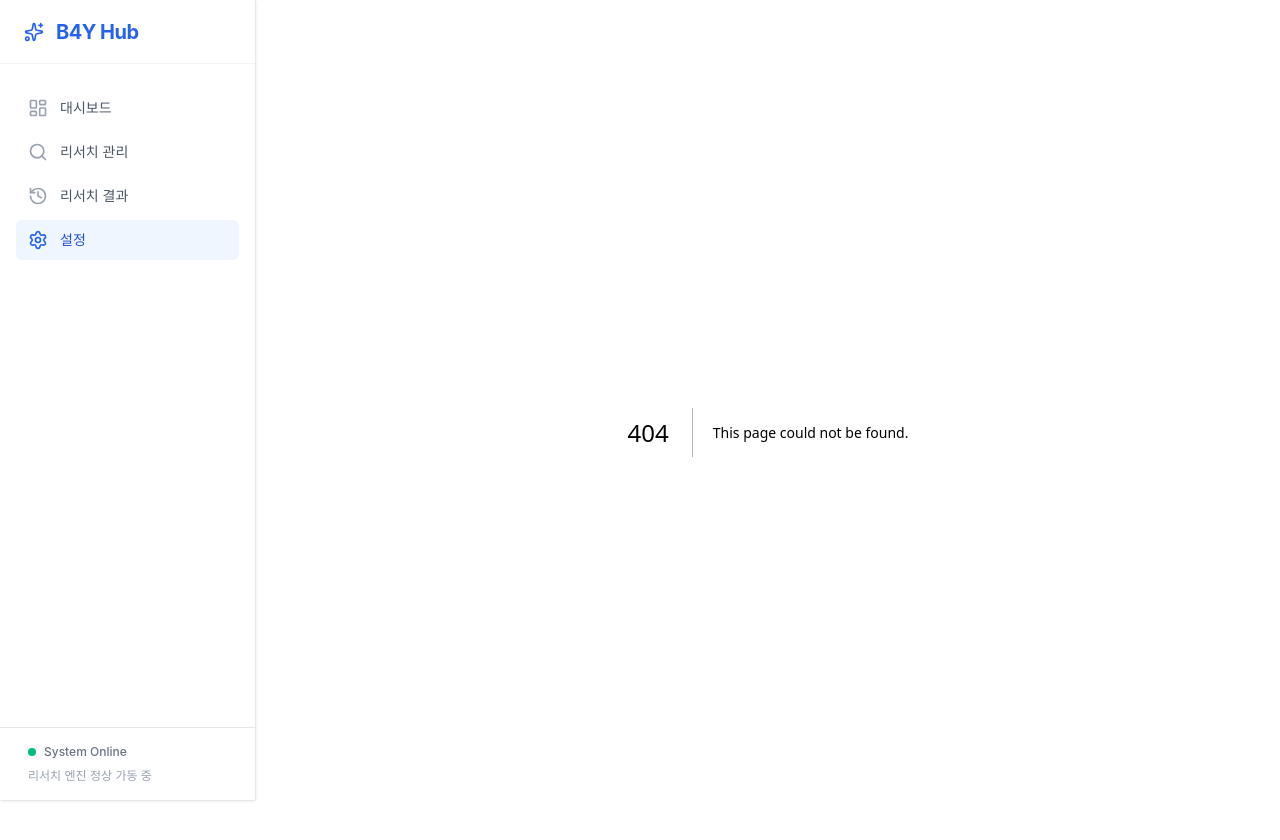
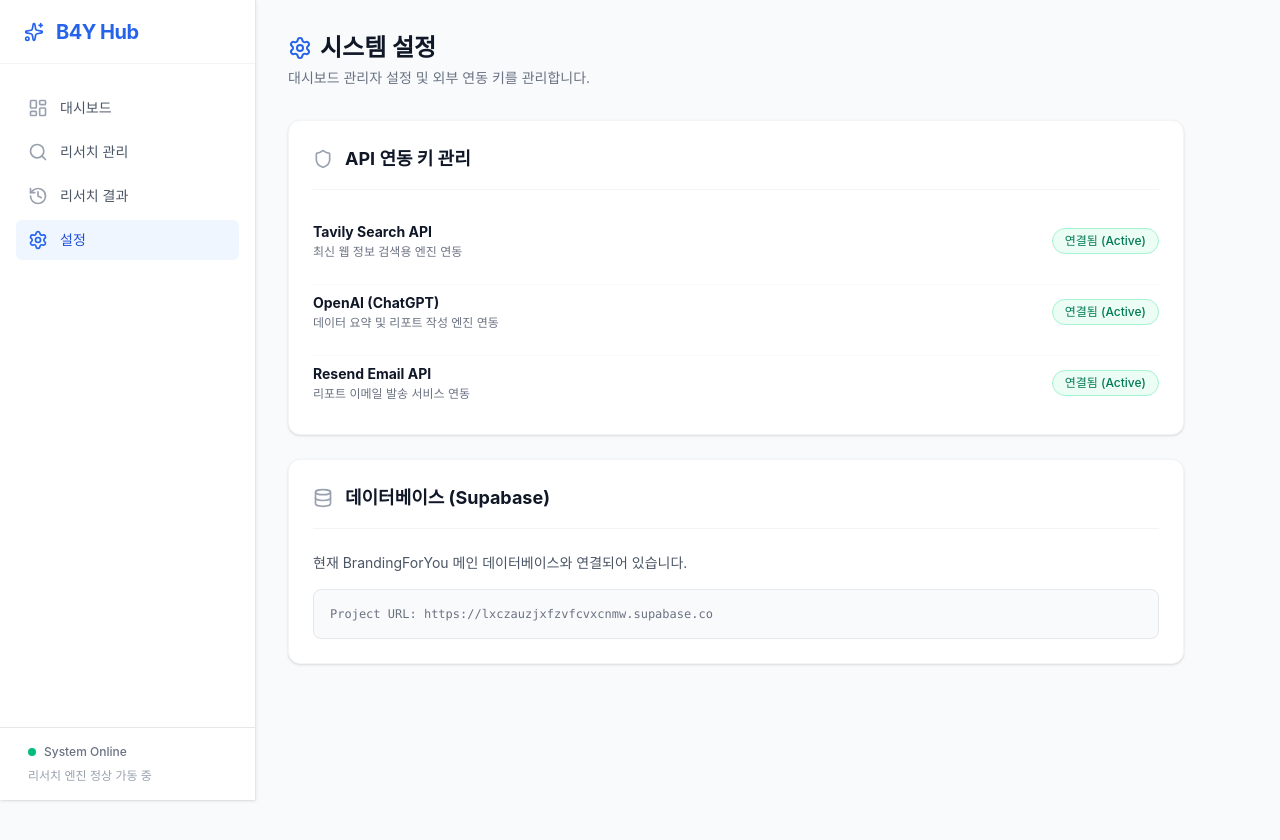
Before and after one commit to goodemotion10-prog/brandingforyou-dashboard, a Next.js app: page /settings in a window 1280 px wide. Before the commit this address had no page. Shown: the top 840 px of the page. After the commit the page ends 800 px from the top, so only its background shows below. Built offline with nearby package versions, Linux system fonts and the light colour scheme.

Commit message:
feat: integrate real Supabase data to dashboard and add history/settings pages

```diff
--- /dev/null
+++ b/src/app/history/page.tsx
@@ -0,0 +1,72 @@
+"use client";
+
+import { useState, useEffect } from "react";
+import { supabase } from "@/lib/supabase";
+import { Loader2, History, FileText, Calendar } from "lucide-react";
+
+export default function HistoryPage() {
+  const [results, setResults] = useState<any[]>([]);
+  const [loading, setLoading] = useState(true);
+
+  useEffect(() => {
+    async function fetchResults() {
+      setLoading(true);
+      const { data } = await supabase
+        .from('research_results')
+        .select('*')
+        .order('created_at', { ascending: false });
+
+      if (data) setResults(data);
+      setLoading(false);
+    }
+    fetchResults();
+  }, []);
+
+  return (
+    <div className="max-w-5xl animate-in fade-in duration-500">
+      <header className="flex justify-between items-end mb-8">
+        <div>
+          <h1 className="text-2xl font-bold text-gray-900 mb-1 flex items-center gap-2">
+            <History className="w-6 h-6 text-brand-600" />
+            리서치 결과 (History)
+          </h1>
+          <p className="text-sm text-gray-500">자동으로 수집된 리서치 리포트 기록을 확인합니다.</p>
+        </div>
+      </header>
+
+      {loading ? (
+        <div className="flex flex-col items-center justify-center py-20">
+          <Loader2 className="w-8 h-8 text-brand-500 animate-spin mb-4" />
+          <p className="text-sm text-gray-500">기록을 불러오는 중...</p>
+        </div>
+      ) : results.length === 0 ? (
+        <div className="bg-white rounded-xl p-16 flex flex-col items-center justify-center text-center shadow-sm border border-gray-100">
+          <div className="w-16 h-16 bg-gray-50 rounded-full flex items-center justify-center mb-4 border border-gray-100">
+            <FileText className="w-8 h-8 text-gray-400" />
+          </div>
+          <h3 className="text-lg font-bold text-gray-900 mb-2">수집된 리서치 결과가 없습니다</h3>
+          <p className="text-sm text-gray-500 max-w-sm">
+            리서치 스케줄러가 실행되면 이곳에 결과가 쌓입니다.
+          </p>
+        </div>
+      ) : (
+        <div className="space-y-4">
+          {results.map((result) => (
+            <div key={result.id} className="bg-white rounded-xl p-6 shadow-sm border border-gray-100 hover:border-brand-200 transition-colors">
+              <div className="flex justify-between items-start mb-4">
+                <h3 className="text-lg font-bold text-gray-900">{result.title}</h3>
+                <span className="flex items-center gap-1.5 text-xs font-medium text-gray-500 bg-gray-50 px-2.5 py-1.5 rounded-md border border-gray-200">
+                  <Calendar className="w-3.5 h-3.5" />
+                  {new Date(result.created_at).toLocaleString('ko-KR')}
+                </span>
+              </div>
+              <div className="prose prose-sm prose-slate max-w-none text-gray-600 border-t border-gray-100 pt-4">
+                <div dangerouslySetInnerHTML={{ __html: result.summary ? result.summary.replace(/\n/g, '<br/>') : '내용이 없습니다.' }} />
+              </div>
+            </div>
+          ))}
+        </div>
+      )}
+    </div>
+  );
+}
--- a/src/app/page.tsx
+++ b/src/app/page.tsx
@@ -1,20 +1,64 @@
+"use client";
+
+import { useState, useEffect } from "react";
 import {
   Users,
   Search,
   Mail,
   TrendingUp,
   ExternalLink,
-  ChevronRight
+  ChevronRight,
+  Loader2
 } from "lucide-react";
 import Link from "next/link";
+import { supabase } from "@/lib/supabase";
+
+export default function Home() {
+  const [loading, setLoading] = useState(true);
+  const [taskCount, setTaskCount] = useState(0);
+  const [resultCount, setResultCount] = useState(0);
+  const [recentResults, setRecentResults] = useState<any[]>([]);
+
+  useEffect(() => {
+    async function fetchData() {
+      setLoading(true);
+
+      // 1. 활성 리서치 태스크 수 가져오기
+      const { count: tCount } = await supabase
+        .from('research_tasks')
+        .select('*', { count: 'exact', head: true })
+        .eq('status', 'active');
+
+      if (tCount !== null) setTaskCount(tCount);
+
+      // 2. 전체 리서치 발송(결과) 수 가져오기
+      const { count: rCount } = await supabase
+        .from('research_results')
+        .select('*', { count: 'exact', head: true });
+
+      if (rCount !== null) setResultCount(rCount);
+
+      // 3. 최근 리서치 결과 가져오기 (타임라인용)
+      const { data: results } = await supabase
+        .from('research_results')
+        .select('*')
+        .order('created_at', { ascending: false })
+        .limit(3);
+
+      if (results) setRecentResults(results);
+
+      setLoading(false);
+    }
+
+    fetchData();
+  }, []);
 
   const stats = [
-  { label: "관리 업체", value: "12", sub: "+2 이번 달", icon: Users, color: "text-blue-600 bg-blue-50" },
-  { label: "주간 리서치", value: "48", sub: "85% 성공률", icon: Search, color: "text-indigo-600 bg-indigo-50" },
-  { label: "알림 발송", value: "124", sub: "실시간", icon: Mail, color: "text-emerald-600 bg-emerald-50" },
+    { label: "관리 업체 (활성)", value: loading ? "-" : taskCount, sub: "현재 가동 중", icon: Users, color: "text-blue-600 bg-blue-50" },
+    { label: "주간 리서치 수집", value: loading ? "-" : resultCount, sub: "누적 수집량", icon: Search, color: "text-indigo-600 bg-indigo-50" },
+    { label: "알림 발송", value: loading ? "-" : resultCount, sub: "정상 발송됨", icon: Mail, color: "text-emerald-600 bg-emerald-50" },
   ];
 
-export default function Home() {
   return (
     <div className="max-w-7xl mx-auto animate-in fade-in duration-500">
       <header className="mb-8">
@@ -32,11 +76,15 @@ export default function Home() {
             <div>
               <p className="text-sm font-medium text-gray-500 mb-1">{stat.label}</p>
               <div className="flex items-baseline gap-2">
-                <span className="text-2xl font-bold text-gray-900">{stat.value}</span>
+                <span className="text-2xl font-bold text-gray-900">
+                  {loading ? <Loader2 className="w-5 h-5 animate-spin text-gray-400 inline-block" /> : stat.value}
+                </span>
+                {!loading && (
                   <span className="text-xs font-medium text-emerald-600 flex items-center gap-0.5">
                     <TrendingUp className="w-3 h-3" />
                     {stat.sub}
                   </span>
+                )}
               </div>
             </div>
             <div className={`w-12 h-12 rounded-lg flex items-center justify-center ${stat.color}`}>
@@ -50,28 +98,41 @@ export default function Home() {
         <section className="lg:col-span-3 bg-white rounded-xl p-6 shadow-sm border border-gray-100">
           <div className="flex justify-between items-center mb-6">
             <h2 className="text-lg font-bold text-gray-900">최근 리서치 타임라인</h2>
-            <button className="text-sm font-medium text-brand-600 hover:text-brand-700 flex items-center gap-1">
+            <Link href="/history" className="text-sm font-medium text-brand-600 hover:text-brand-700 flex items-center gap-1">
               전체 보기 <ChevronRight className="w-4 h-4" />
-            </button>
+            </Link>
           </div>
 
           <div className="space-y-4">
-            {[1, 2, 3].map((item) => (
-              <div key={item} className="flex items-center justify-between p-4 rounded-lg bg-gray-50 hover:bg-gray-100 transition-colors border border-gray-100">
+            {loading ? (
+              <div className="flex justify-center py-10">
+                <Loader2 className="w-6 h-6 animate-spin text-gray-300" />
+              </div>
+            ) : recentResults.length === 0 ? (
+              <div className="text-center py-10 bg-gray-50 rounded-lg border border-dashed border-gray-200">
+                <p className="text-gray-500 text-sm">아직 생성된 리서치 기록이 없습니다.</p>
+                <p className="text-gray-400 text-xs mt-1">리서치 관리에서 신규 리서치를 등록해 보세요.</p>
+              </div>
+            ) : (
+              recentResults.map((result, index) => (
+                <div key={result.id} className="flex items-center justify-between p-4 rounded-lg bg-gray-50 hover:bg-gray-100 transition-colors border border-gray-100">
                   <div className="flex items-center gap-4">
                     <div className="w-10 h-10 rounded-full bg-white flex items-center justify-center font-bold text-gray-500 shadow-sm border border-gray-200">
-                    {item}
+                      {index + 1}
                     </div>
                     <div>
-                    <p className="text-sm font-bold text-gray-900">현대자동차 자율주행 {item}</p>
-                    <p className="text-xs text-gray-500 mt-0.5">2시간 전 · 마케팅 팀 발송 완료</p>
+                      <p className="text-sm font-bold text-gray-900">{result.title}</p>
+                      <p className="text-xs text-gray-500 mt-0.5">
+                        {new Date(result.created_at).toLocaleString('ko-KR')} · 발송 완료
+                      </p>
                     </div>
                   </div>
-                <button className="p-2 rounded-md text-gray-400 hover:text-gray-600 hover:bg-gray-200 transition-colors">
+                  <Link href="/history" className="p-2 rounded-md text-gray-400 hover:text-gray-600 hover:bg-gray-200 transition-colors">
                     <ExternalLink className="w-4 h-4" />
-                </button>
+                  </Link>
                 </div>
-            ))}
+              ))
+            )}
           </div>
         </section>
 
--- /dev/null
+++ b/src/app/settings/page.tsx
@@ -0,0 +1,71 @@
+import { Settings as SettingsIcon, Shield, Bell, Database } from "lucide-react";
+
+export default function SettingsPage() {
+  return (
+    <div className="max-w-4xl animate-in fade-in duration-500">
+      <header className="flex justify-between items-end mb-8">
+        <div>
+          <h1 className="text-2xl font-bold text-gray-900 mb-1 flex items-center gap-2">
+            <SettingsIcon className="w-6 h-6 text-brand-600" />
+            시스템 설정
+          </h1>
+          <p className="text-sm text-gray-500">대시보드 관리자 설정 및 외부 연동 키를 관리합니다.</p>
+        </div>
+      </header>
+
+      <div className="space-y-6">
+        <section className="bg-white rounded-xl p-6 shadow-sm border border-gray-100">
+          <div className="flex items-center gap-3 mb-6 border-b border-gray-100 pb-4">
+            <Shield className="w-5 h-5 text-gray-400" />
+            <h2 className="text-lg font-bold text-gray-900">API 연동 키 관리</h2>
+          </div>
+
+          <div className="space-y-4">
+            <div className="flex items-center justify-between py-2">
+              <div>
+                <p className="text-sm font-bold text-gray-900">Tavily Search API</p>
+                <p className="text-xs text-gray-500 mt-0.5">최신 웹 정보 검색용 엔진 연동</p>
+              </div>
+              <span className="px-3 py-1 bg-emerald-50 text-emerald-700 text-xs font-medium rounded-full border border-emerald-200">
+                연결됨 (Active)
+              </span>
+            </div>
+
+            <div className="flex items-center justify-between py-2 border-t border-gray-50">
+              <div>
+                <p className="text-sm font-bold text-gray-900">OpenAI (ChatGPT)</p>
+                <p className="text-xs text-gray-500 mt-0.5">데이터 요약 및 리포트 작성 엔진 연동</p>
+              </div>
+              <span className="px-3 py-1 bg-emerald-50 text-emerald-700 text-xs font-medium rounded-full border border-emerald-200">
+                연결됨 (Active)
+              </span>
+            </div>
+
+            <div className="flex items-center justify-between py-2 border-t border-gray-50">
+              <div>
+                <p className="text-sm font-bold text-gray-900">Resend Email API</p>
+                <p className="text-xs text-gray-500 mt-0.5">리포트 이메일 발송 서비스 연동</p>
+              </div>
+              <span className="px-3 py-1 bg-emerald-50 text-emerald-700 text-xs font-medium rounded-full border border-emerald-200">
+                연결됨 (Active)
+              </span>
+            </div>
+          </div>
+        </section>
+
+        <section className="bg-white rounded-xl p-6 shadow-sm border border-gray-100">
+          <div className="flex items-center gap-3 mb-6 border-b border-gray-100 pb-4">
+            <Database className="w-5 h-5 text-gray-400" />
+            <h2 className="text-lg font-bold text-gray-900">데이터베이스 (Supabase)</h2>
+          </div>
+          <p className="text-sm text-gray-600 mb-4">
+            현재 BrandingForYou 메인 데이터베이스와 연결되어 있습니다.
+          </p>
+          <div className="bg-gray-50 p-4 rounded-lg border border-gray-200">
+            <p className="text-xs text-gray-500 font-mono">Project URL: https://lxczauzjxfzvfcvxcnmw.supabase.co</p>
+          </div>
+        </section>
+      </div>
+    </div>
+  );
+}
```
Lines whose indentation alone changed are shown as unchanged.
